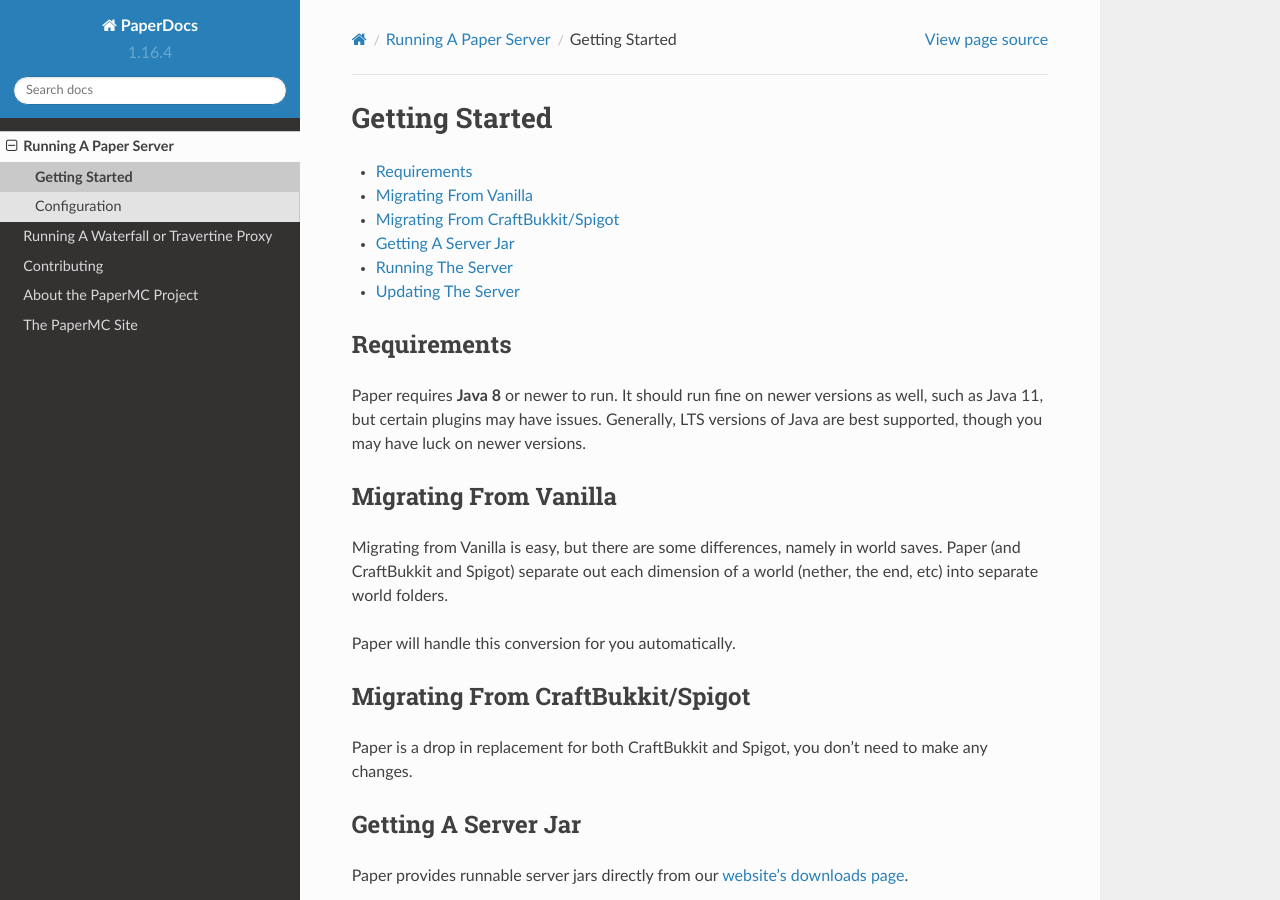
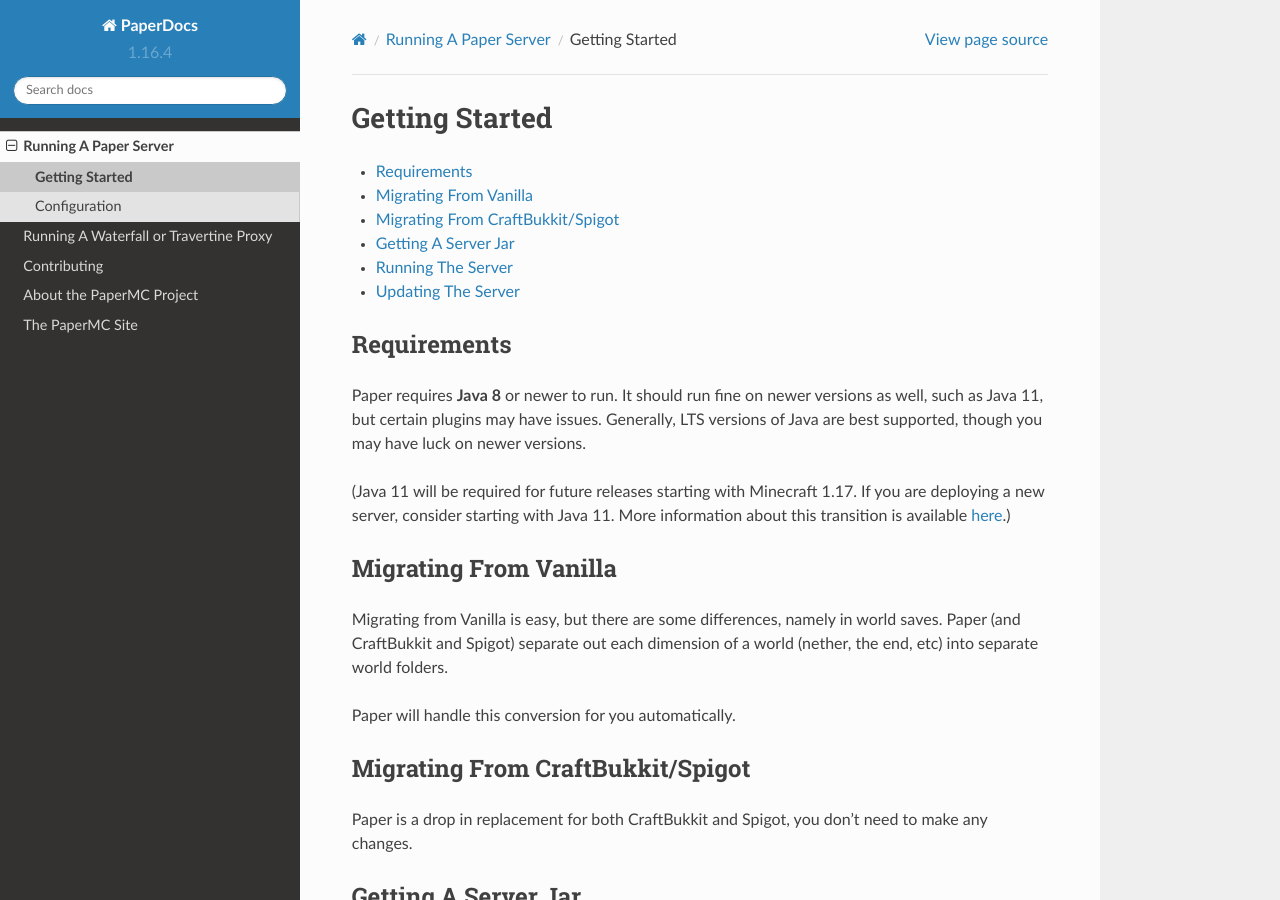
Before and after one commit to PaperMC/PaperDocs, a Sphinx documentation site: the page built from source/server/getting-started.rst, in a window 1280 px wide and 900 px high. Built offline with Sphinx 7.4.7 and the Read the Docs theme 2.0.0, drawn with Linux system fonts in a browser that asks for light colours.

Commit message:
Added Java 11 Warning
Added Java 11 Warning.

```diff
--- a/source/server/getting-started.rst
+++ b/source/server/getting-started.rst
@@ -12,6 +12,10 @@
 Paper requires **Java 8** or newer to run. It should run fine on newer versions
 as well, such as Java 11, but certain plugins may have issues. Generally, LTS
 versions of Java are best supported, though you may have luck on newer versions.
+
+(Java 11 will be required for future releases starting with Minecraft 1.17.
+If you are deploying a new server, consider starting with Java 11.
+More information about this transition is available `here <https://papermc.io/forums/t/java-11-mc-1-17-and-paper/>`_.)
 
 Migrating From Vanilla
 ~~~~~~~~~~~~~~~~~~~~~~
```
